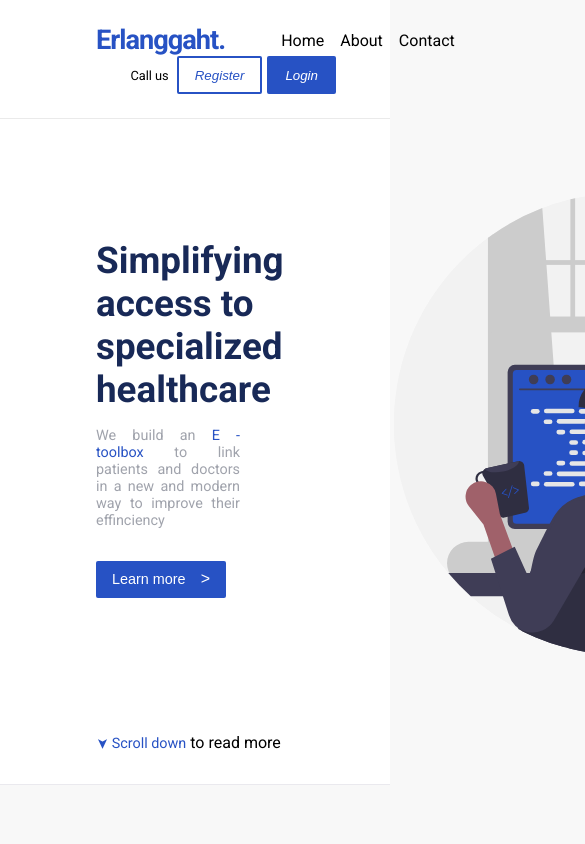
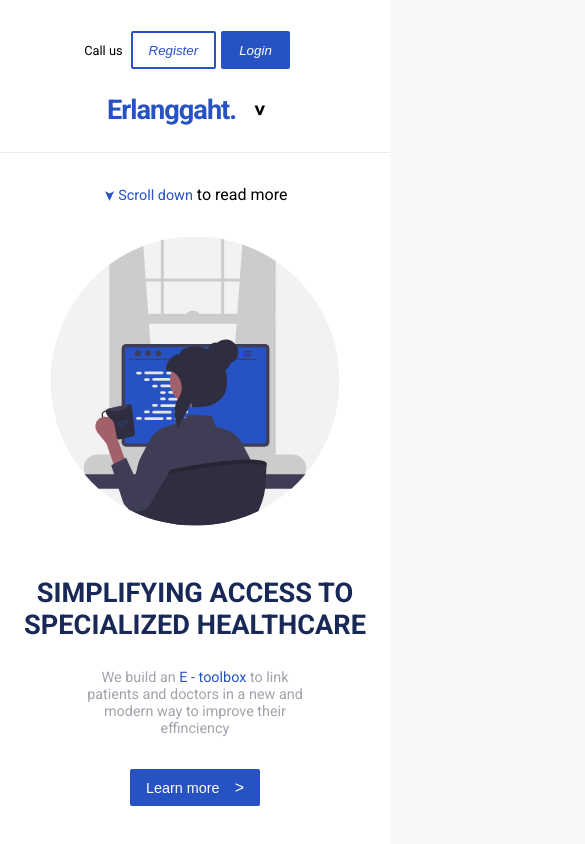
Before and after one commit to erlanggaht/landing-page-nextjs13, a Next.js app: page / in a window 390 px wide. Shown: the top 844 px of the page, 585 px wide, since content can reach past the window. Built offline with nearby package versions, Linux system fonts and the light colour scheme.

Commit message:
update cuys ah

```diff
--- a/src/app/components/Headers/main-content/maincontent.js
+++ b/src/app/components/Headers/main-content/maincontent.js
@@ -2,19 +2,22 @@ import Image from "next/image";
 import style from "../../../page.module.css";
 import programmerUndraw from '../../../assests/programmer-undraw.svg'
 export default function MainContent() {
+
+
+
   return (
     <div id="main-content" className={style.mainContent}>
       <div id="content" className={style.content}>
         <h1 style={{width:"70%",letterSpacing:"0px",color:"#182957",fontSize:'2.3rem'}}>Simplifying access to specialized healthcare</h1>
-        <p style={{margin:"1rem 0",width:"60%",textAlign:"justify",fontSize:".9rem",color:"#A0A3AC"}}>
+        <p id="paragrafMainContent" style={{margin:"1rem 0",width:"60%",fontSize:".9rem",color:"#A0A3AC"}}>
           We build an <span style={{color : "#2752C4",fontSize:".9rem",width:"100vw"}}>E - toolbox</span> to link patients and doctors in a new and
           modern way to improve their effinciency
         </p>
         <button className={style.btnLearnMore} style={{margin:'1rem 0'}}> Learn more <span style={{paddingLeft:'.7rem',fontSize:"1rem",fontWeight:"normal"}}>{'>'}</span> </button>
       </div>
-      <div id="image-content">
-        <Image src={programmerUndraw} height="200" width='200' style={{width:'auto',height:"auto"}} alt={'image-undraw-programer'} className={style.imgcontent}/>
-      </div>
+      <span id="image-content">       <Image src={programmerUndraw} height="200" width='200' style={{width:'auto',height:"auto"}} alt={'image-undraw-programer'} className={style.imgcontent}/>
+      </span>
+
       <p style={{padding:"1rem 0"}}><span style={{color : "#2752C4",fontSize:".9rem",width:"100vw"}}> <span style={{transform:"rotate(90deg)",display:"inline-block"}}>&#10148;</span> Scroll down</span> to read more </p>
     </div>
   );
--- a/src/app/components/Headers/navigasi/navigasi.js
+++ b/src/app/components/Headers/navigasi/navigasi.js
@@ -1,18 +1,78 @@
+'use client'
+import { useEffect, useRef, useState } from "react";
 import style from "../../../page.module.css";
 
 export default function Navigasi() {
+  const ref = useRef()
+  const refArrow = useRef()
+  const [arrow,setArrow] = useState(false)
+
+
+  const matchmediaTablet = window.matchMedia('(max-width:800px)')
+  const matchmediaMobile = window.matchMedia('(max-width:688px)')
+
+
+  useEffect(()=>{
+
+      if(matchmediaTablet.matches) {
+        const a = ref.current
+        a.style.cssText = `
+        position:absolute;top:-9999px;left:-9999px
+        `
+
+
+      }
+
+
+  },[])
+
+  useEffect(() => {
+    if(matchmediaMobile.matches) {
+      const a = ref.current
+      a.style.cssText = `
+      position:absolute;top:-9999px;left:-9999px;transition : ease-in-out .2s
+      `
+      refArrow.current.style.transform = 'rotate(90deg)'
+    }
+  },[])
+  function refHandle (){
+    setArrow(true)
+    if(matchmediaMobile.matches) {
+      ref.current.style.cssText = `position:inline;color:#555;padding:10px;border-radius:0 0 3px 3px;transition : ease-in-out .2s`
+      refArrow.current.style.cssText = 'transform : rotate(0deg);transition : ease-in-out .2s'
+
+    }
+    else {
+      ref.current.style.cssText = `position:absolute;top:87px;left:45px;background:#fff;color:#555;padding:10px;border-radius:0 0 3px 3px;transition : ease-in-out .2s`
+      refArrow.current.style.cssText = 'transform : rotate(90deg);transition : ease-in-out .2s'
+    }
+
+  }
+
+  function resetRef () {
+
+    setArrow(false)
+    ref.current.style.cssText = `position:absolute;top:-9999px;left:-9999px;transition : ease-in-out .2s
+    `
+    refArrow.current.style.cssText = 'transform : rotate(0deg);transition : ease-in-out .1s'
+
+  }
+
   return (
     <div id="navigasi" className={style.navigasi}>
       <div id="title-menuNav" className={style.titlemenuNav}>
         <span className={style.title}>Erlanggaht.</span>
-        <div id="listMenu" className={style.listMenu}>
+        <div id="listMenu" className={style.listMenu} ref={refArrow} onClick={() => arrow === false ? refHandle() : resetRef() }>
+        {matchmediaTablet.matches ? <span className={style.arrowMobile} style={{fontSize:"1.4rem",display:"inline-block",fontWeight:"bolder"}}>{'>'}</span> : ""}
+        </div>
+        <div id="listMenu" className={style.listMenu} ref={ref}>
           <span className={style.menu}>Home</span>
           <span className={style.menu}>About</span>
           <span className={style.menu}>Contact</span>
         </div>
       </div>
       <div id="call-log-reg" className={style.CallLogReg}>
-        <span className={style.callUs}>Call us</span>
+        <span id="callUs" className={style.callUs}>Call us</span>
         <button className={style.btnRegister}>Register</button>
         <button className={style.btnLogin}>Login</button>
 
--- a/src/app/components/OurProduct/our-prouduct.js
+++ b/src/app/components/OurProduct/our-prouduct.js
@@ -5,7 +5,7 @@ import Card from './Card'
 export default function OurProuduct() {
   return (
     <div id='our-product' className={style.ourProduct}>
-      <h1 className={style.h1}>Our product</h1>
+      <h1 className={style.h1} id='titleOurProduct'>Our product</h1>
       <div id='our-product-card' className={style.ourProductCard}>
       <Card/>
       <Card/>
--- a/src/app/globals.css
+++ b/src/app/globals.css
@@ -32,3 +32,93 @@ h1{
   font-size: 2.3rem;
   color: var(--secondaryColorText) ;
 }
+
+@media screen and (max-width:884px) {
+  .mainContent{
+    align-items: start;
+
+  }
+  #image-content img {
+    transform: scale(0.6) translateX(-10rem);
+
+  }
+  #titleOurProduct {
+    padding: 0 1rem;
+  }
+
+}
+
+#paragrafMainContent {
+  text-align: justify;
+}
+
+/* Mobile Responsive */
+@media screen and (max-width:688px) {
+  #navigasi {
+    grid-template-columns: 1fr;
+    grid-template-rows: 1fr 1fr;
+    padding: 1.5rem .5rem;position: relative;
+  }
+  #title-menuNav{
+    order: 2;
+    justify-content:center ;
+    margin: 1rem 0 0 0;
+  }
+  #call-log-reg{
+    order: 1;
+    justify-content:center ;
+    padding-right:1rem ;
+
+  }
+ #listMenu{
+  margin-left: .2rem;
+ }
+
+ #main-content {
+  display: flex;
+  flex-direction: column-reverse;
+  padding: 1rem 0;
+}
+#content {
+ text-align: center;
+  display: flex;
+  justify-content: center;
+  flex-direction: column;
+  align-items: center;
+  text-align: center;
+  margin: 1.5rem 0;
+}
+#content h1 {
+  width: 100% !important;
+  font-size: 1.7rem !important;
+  text-transform: uppercase;
+  padding: 12px;
+}
+#paragrafMainContent {
+  text-align: center;
+}
+#image-content{
+  display: flex;
+  justify-content: center;
+  justify-items: center;
+  align-items: center;
+  padding: 0;
+  height: 289px;
+  margin: 1rem 0;
+}
+#image-content img {
+  transform: scale(0.5) translateX(0rem);
+
+}
+
+#titleOurProduct {
+  padding: 0 0rem;
+}
+#ourProductCard{
+  flex-direction: column;
+}
+
+#card {
+  width: 100%;
+}
+}
--- a/src/app/page.module.css
+++ b/src/app/page.module.css
@@ -36,6 +36,12 @@
   top: 0;
   z-index: 50;
 }
+
+.arrowMobile {
+  cursor: pointer;
+  padding: 5px 1rem;
+}
+
 
 .titlemenuNav {
   display: flex;
@@ -122,9 +128,8 @@
 .ourProduct {
   padding: 1.5rem 6rem;
   margin: 3.5rem 0;
-  display: grid;
 }
-.ourProductCard {
+.our-product-card {
   display: flex;
   justify-content: center;
   gap:1rem;margin:1.5rem 1rem;
@@ -143,3 +148,6 @@
 .contentCard {
   padding: 1rem 2rem
 }
+
+
+/* Responsive */
```
